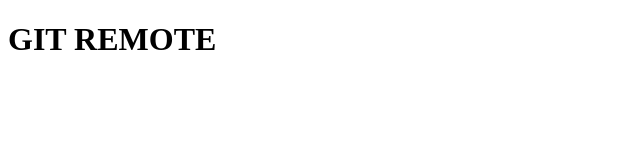
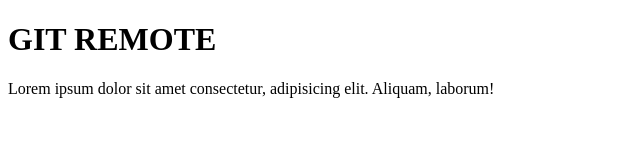
Before and after one commit to KevinIansyah/Fullstack-Web-Resolusi, a plain HTML site: page index.html in a window 1280 px wide. Shown: the whole page, without its empty margins (0-640 px from the left). Drawn offline with Linux system fonts and the light colour scheme.

Commit message:
Menambahkan paragraf

```diff
--- a/index.html
+++ b/index.html
@@ -8,5 +8,10 @@
   </head>
   <body>
     <h1>GIT REMOTE</h1>
+
+    <p>
+      Lorem ipsum dolor sit amet consectetur, adipisicing elit. Aliquam,
+      laborum!
+    </p>
   </body>
 </html>
```
